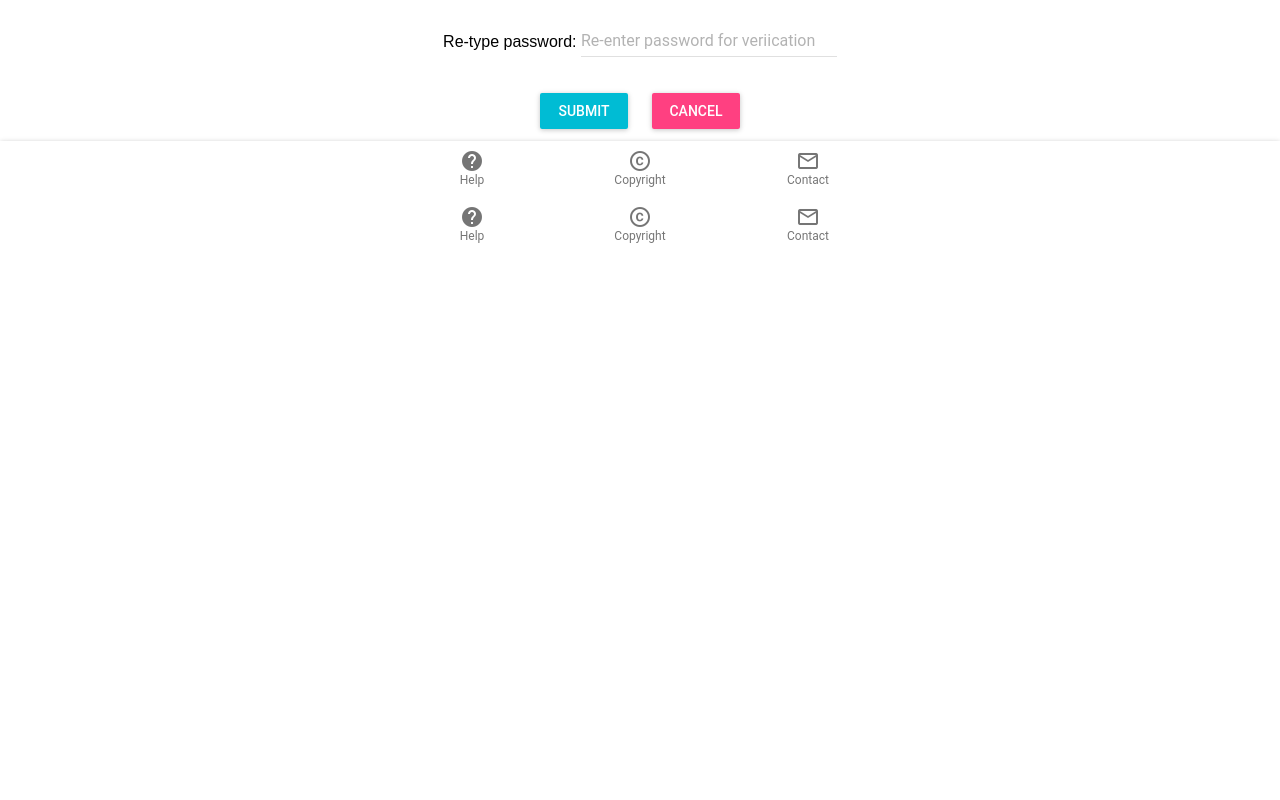
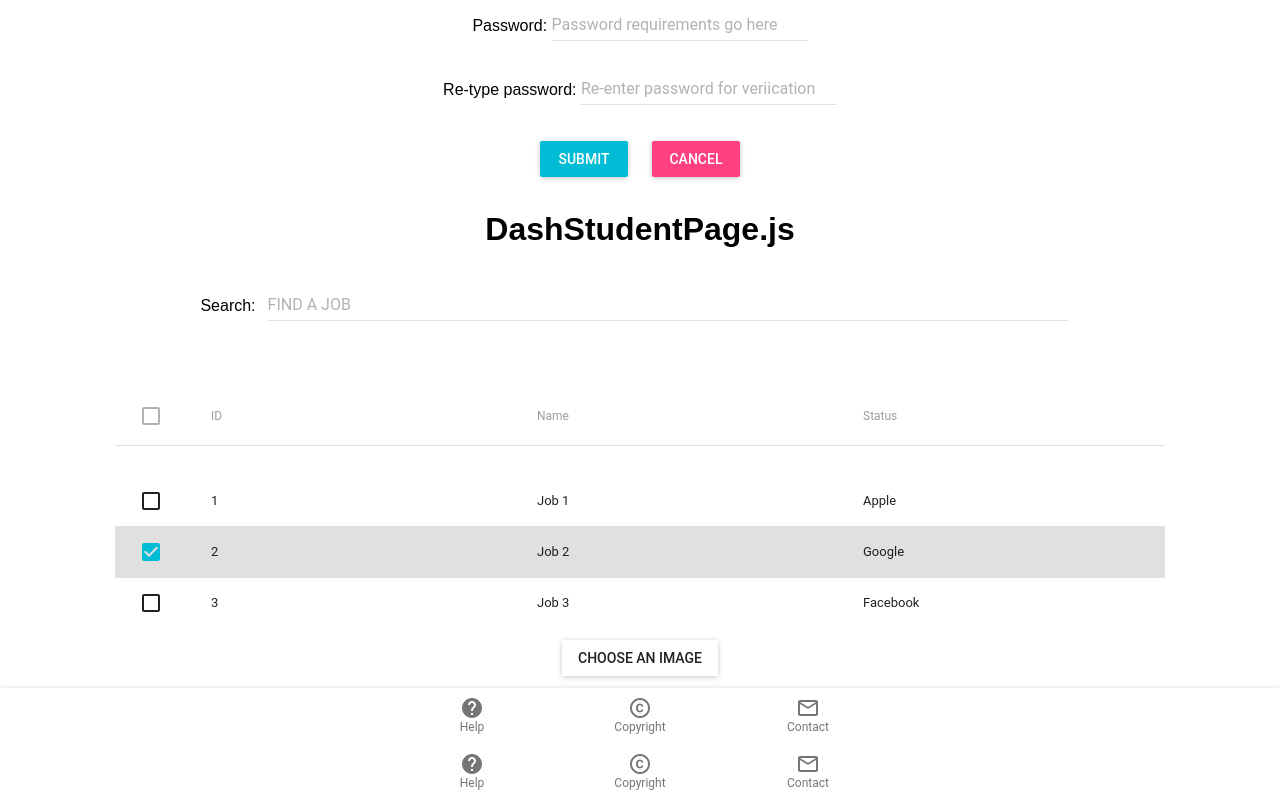
Before and after one commit to karen818/KillerBs, a React (Create React App) app in the folder my-app/: page / in a window 1280 px wide. Shown: the part 822-1622 px from the top of the page. Before the commit the page ends 1075 px from the top, so only its background shows below. Built offline with nearby package versions, Linux system fonts and the light colour scheme.

Commit message:
worked on student dash

```diff
--- a/my-app/src/App.js
+++ b/my-app/src/App.js
@@ -15,6 +15,7 @@ import EmpCreatePostPage from './components/EmpCreatePostPage';
 import EmpEditPostPage from './components/EmpEditPostPage';
 import EditEmployerAcctPage from './components/EditEmployerAcctPage';
 import Footer from './components/Footer';
+import DashStudentPage from './components/DashStudentPage';
 
 // test imports
 
@@ -26,6 +27,7 @@ class App extends Component {
 
           <LoginPage />
           <EmployerSignupPage />
+          <DashStudentPage />
 
           <Footer />
 
--- /dev/null
+++ b/my-app/src/components/DashStudentPage.js
@@ -0,0 +1,116 @@
+import React from 'react';
+import TextField from 'material-ui/TextField';
+import RaisedButton from 'material-ui/RaisedButton';
+import FontIcon from 'material-ui/FontIcon';
+
+import {
+  Table,
+  TableBody,
+  TableHeader,
+  TableHeaderColumn,
+  TableRow,
+  TableRowColumn,
+} from 'material-ui/Table';
+
+const tableStyle = {
+  width: 1050,
+  margin: 'auto',
+  marginTop: 30
+};
+const table = {
+  width: '100%'
+};
+const style = {
+  margin: 12,
+  width: 800
+};
+
+// caleb added this const
+  const styles = {
+    button: {
+      margin: 12,
+    },
+    exampleImageInput: {
+      cursor: 'pointer',
+      position: 'absolute',
+      top: 0,
+      bottom: 0,
+      right: 0,
+      left: 0,
+      width: '100%',
+      opacity: 0,
+    },
+  };
+
+class DashStudentPage extends React.Component {
+  state = {
+    selected: [1],
+  };
+
+  isSelected = (index) => {
+    return this.state.selected.indexOf(index) !== -1;
+  };
+
+  handleRowSelection = (selectedRows) => {
+    this.setState({
+      selected: selectedRows,
+    });
+  };
+
+
+
+
+  render () {
+    return (
+    <div>
+      <div>
+        <h1>DashStudentPage.js</h1>
+        <p>Search:
+          <TextField style={style}
+            hintText="FIND A JOB"
+          />
+        </p>
+      </div>
+        <div style={table}>
+        <Table style={tableStyle} onRowSelection={this.handleRowSelection}>
+          <TableHeader>
+            <TableRow>
+              <TableHeaderColumn>ID</TableHeaderColumn>
+              <TableHeaderColumn>Name</TableHeaderColumn>
+              <TableHeaderColumn>Status</TableHeaderColumn>
+            </TableRow>
+          </TableHeader>
+          <TableBody>
+            <TableRow selected={this.isSelected(0)}>
+              <TableRowColumn>1</TableRowColumn>
+              <TableRowColumn>Job 1</TableRowColumn>
+              <TableRowColumn>Apple</TableRowColumn>
+            </TableRow>
+            <TableRow selected={this.isSelected(1)}>
+              <TableRowColumn>2</TableRowColumn>
+              <TableRowColumn>Job 2</TableRowColumn>
+              <TableRowColumn>Google</TableRowColumn>
+            </TableRow>
+            <TableRow selected={this.isSelected(2)}>
+              <TableRowColumn>3</TableRowColumn>
+              <TableRowColumn>Job 3</TableRowColumn>
+              <TableRowColumn>Facebook</TableRowColumn>
+            </TableRow>
+          </TableBody>
+        </Table>
+        <RaisedButton
+      label="Choose an Image"
+      labelPosition="before"
+      style={styles.button}
+      containerElement="label"
+    >
+      <input type="file" style={styles.exampleImageInput} />
+    </RaisedButton>
+      </div>
+      {/* editButton() */}
+    </div>
+    );
+  }
+}
+
+export default DashStudentPage;
--- a/my-app/src/components/LoginPage.js
+++ b/my-app/src/components/LoginPage.js
@@ -13,13 +13,13 @@ class LoginPage extends React.Component {
       <div>
         <h1>Find A Job!</h1>
         <p>Email:
-          <TextField
+          <TextField style={style}
             hintText="Must use ACC email"
           />
         </p>
         <br />
         <p>Password:
-          <TextField
+          <TextField style={style}
             hintText="Enter password here"
           />
         </p>
```
Also changed, not shown: 1 other file (tests, documents, lock files or other folders).
